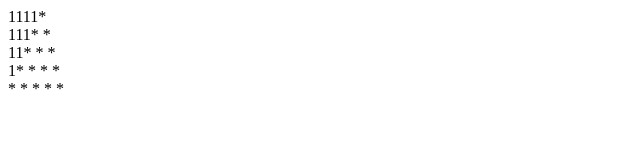
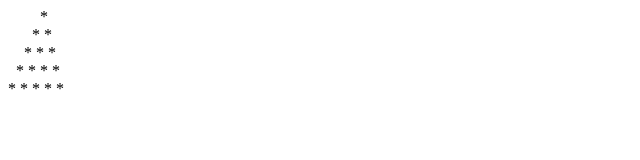
Before and after one commit to ThirteenLi/FirstClass, a plain HTML site: page 练习题/练习04-06.html in a window 1280 px wide. Shown: the full height of the page, 0-640 px from the left. Drawn offline with Linux system fonts and the light colour scheme.

Commit message:
2017.5.15完成

```diff
--- a/练习题/练习04-06.html
+++ b/练习题/练习04-06.html
@@ -8,7 +8,7 @@
 <script>
 
         function print_blank(){
-            document.write("1");
+            document.write("&ensp;");
         }
         function print_xing(){
             document.write("* ");
```
